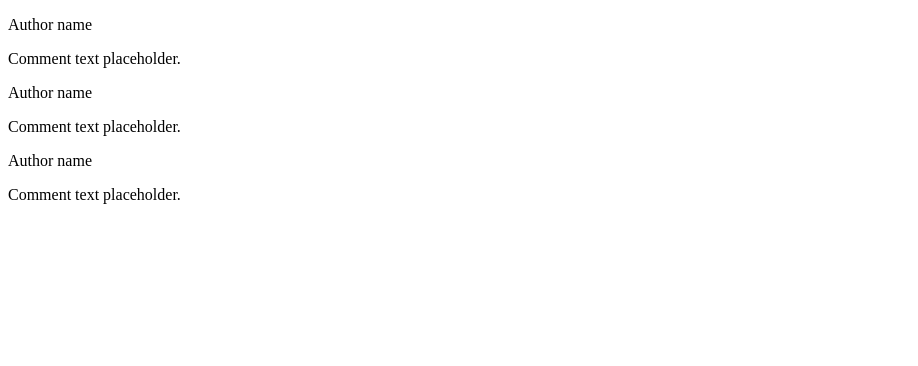
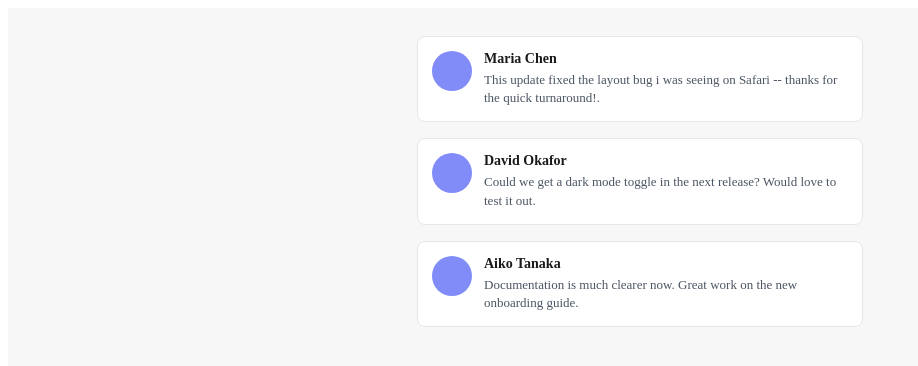
Before and after one commit to Aysha-AlAbri/s07-Flexbox-Grid, a plain HTML site: page task-06-media-object/index.html in a window 1280 px wide. Shown: the whole page, without its empty margins (0-918 px from the left). Drawn offline with Linux system fonts and the light colour scheme.

Commit message:
task-06-media-object flex

```diff
--- a/task-06-media-object/index.html
+++ b/task-06-media-object/index.html
@@ -14,22 +14,22 @@
     <article class="comment">
       <div class="avatar"></div>
       <div class="comment-body">
-        <p class="comment-author">Author name</p>
-        <p class="comment-text">Comment text placeholder.</p>
+        <p class="comment-author">Maria Chen</p>
+        <p class="comment-text">This update fixed the layout bug i was seeing on Safari -- thanks for the quick turnaround!.</p>
       </div>
     </article>
     <article class="comment">
       <div class="avatar"></div>
       <div class="comment-body">
-        <p class="comment-author">Author name</p>
-        <p class="comment-text">Comment text placeholder.</p>
+        <p class="comment-author">David Okafor</p>
+        <p class="comment-text">Could we get a dark mode toggle in the next release? Would love to test it out.</p>
       </div>
     </article>
     <article class="comment">
       <div class="avatar"></div>
       <div class="comment-body">
-        <p class="comment-author">Author name</p>
-        <p class="comment-text">Comment text placeholder.</p>
+        <p class="comment-author">Aiko Tanaka</p>
+        <p class="comment-text">Documentation is much clearer now. Great work on the new onboarding guide.</p>
       </div>
     </article>
   </main>
--- a/task-06-media-object/styles.css
+++ b/task-06-media-object/styles.css
@@ -1 +1,53 @@
 /* TODO: build .comment with Flexbox to match the mockup */
+.comment-list{
+    display: flex;
+    align-items: center;
+    flex-direction: column;
+    gap: 16px;
+    margin-top: auto;
+    background-color: #f7f7f8;
+    min-height: 100vh;
+    padding: 28px 16px;
+    box-sizing: border-box;
+
+}
+
+.comment{
+    display: flex;
+    align-items: flex-start;
+    gap:12px;
+    width: 100%;
+    max-width: 446px;
+    padding: 14px;
+    border:1px solid #e5e7eb;
+    background-color: #ffffff;
+    border-radius: 8px;
+    box-sizing: border-box;
+
+}
+.avatar {
+    width: 40px;
+    height: 40px;
+    background-color: #818cf8;
+    border-radius: 50%;
+    flex-shrink: 0;
+}
+
+.comment-body {
+    flex: 1;
+    min-width: 0;
+}
+
+.comment-author {
+    font-size: 14px;
+    font-weight: bold;
+    color: #1a1a1a;
+    margin: 0 0 4px;
+}
+
+.comment-text {
+    font-size: 13px;
+    color: #4b5563;
+    line-height: 1.4;
+    margin: 0;
+}
```
